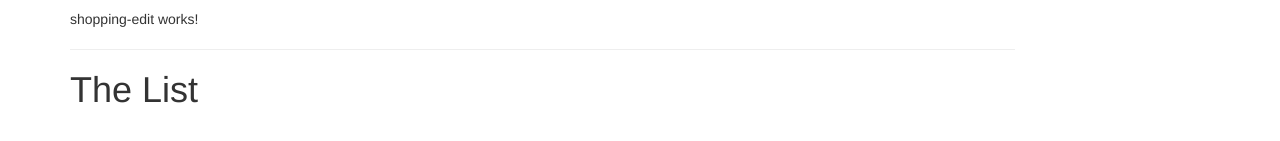
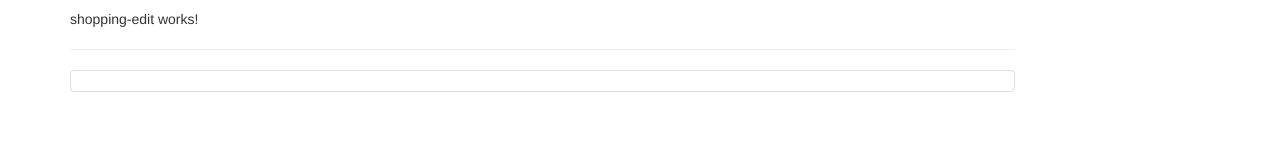
Before and after one commit to mdfarooqs1111/my-first-app, an Angular app: page / in a window 1280 px wide. Shown: the part 451-592 px from the top of the page. Built offline with nearby package versions, Linux system fonts and the light colour scheme.

Commit message:
[wip] ShopingListComponent

```diff
--- a/src/app/shopping-list/shopping-list.component.html
+++ b/src/app/shopping-list/shopping-list.component.html
@@ -2,6 +2,8 @@
     <div class="col-xs-10">
         <app-shopping-edit></app-shopping-edit>
         <hr>
-        <h1>The List</h1>
+        <ul class="list-group">
+            <a class="list-group-item" style="cursor: pointer;"></a>
+        </ul>
     </div>
 </div>
--- a/src/app/shopping-list/shopping-list.component.ts
+++ b/src/app/shopping-list/shopping-list.component.ts
@@ -7,6 +7,8 @@ import { Component, OnInit } from '@angular/core';
 })
 export class ShoppingListComponent implements OnInit {
 
+  ingredients= [];
+
   constructor() { }
 
   ngOnInit(): void {
```
